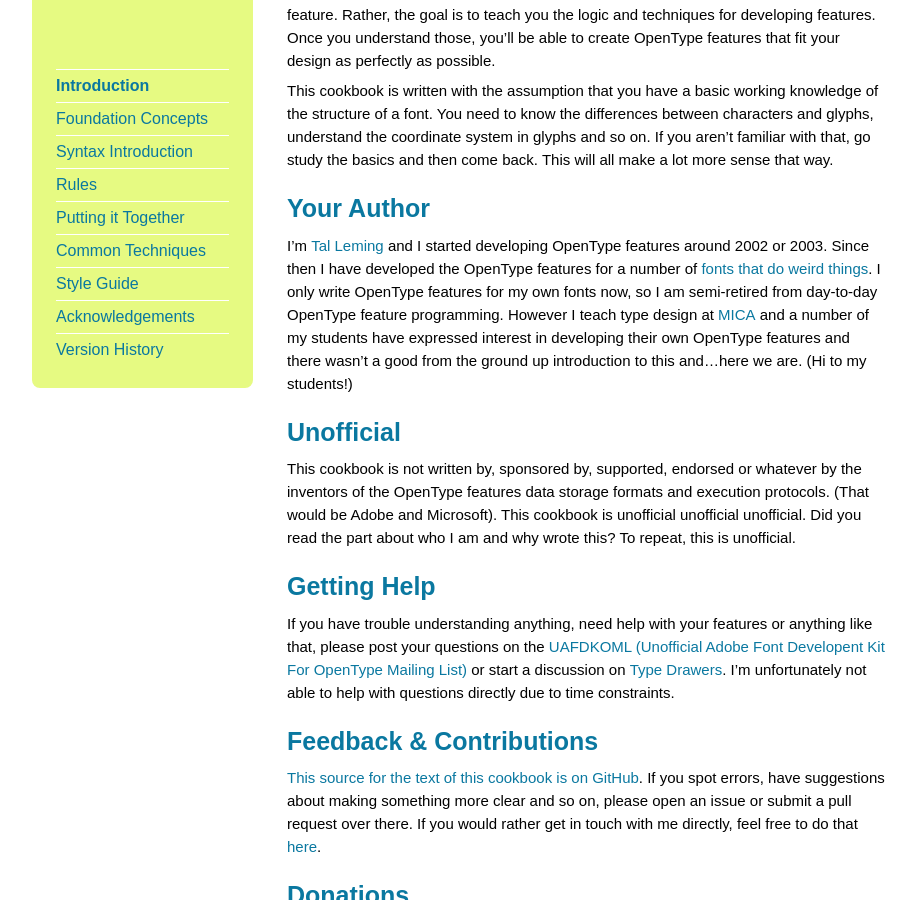
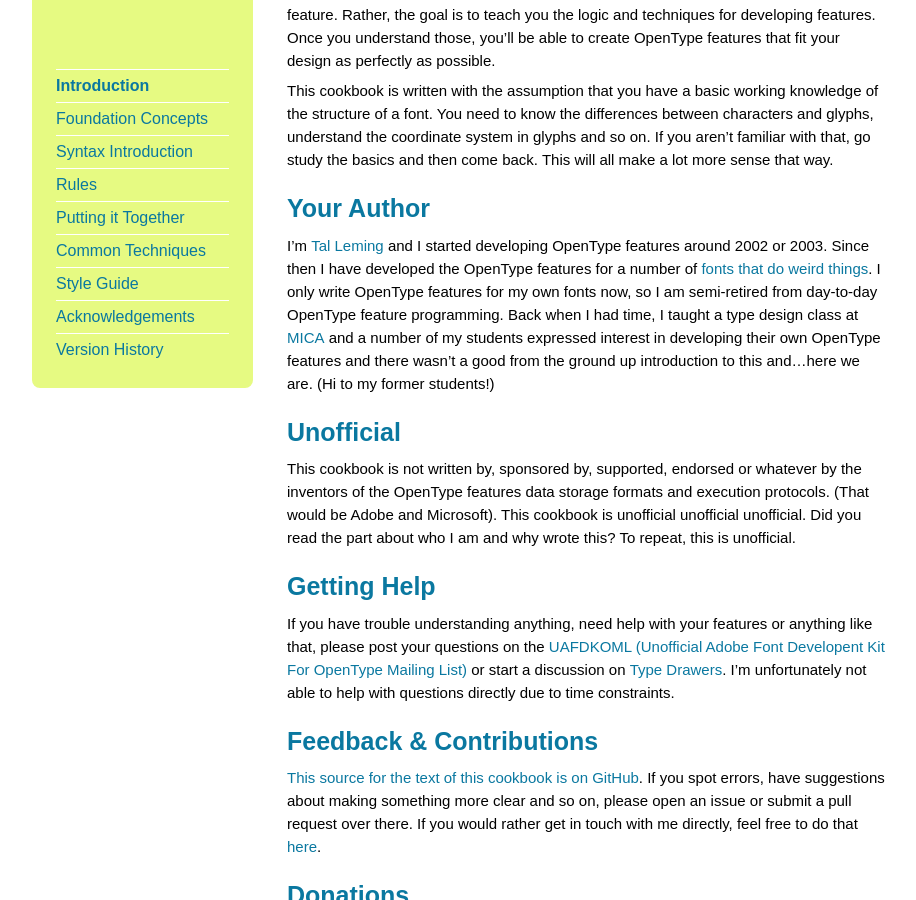
Before and after one commit to typesupply/opentype-cookbook, a Jekyll site: the page built from docs/index.md, in a window 1280 px wide and 900 px high, scrolled down 331 px. Shown: the whole window, without its empty margins (178-1094 px from the left). Built offline with Jekyll 4.4.1, drawn with Linux system fonts in a browser that asks for light colours; some web fonts are replaced.

Commit message:
Update the info about the author.

```diff
--- a/docs/index.md
+++ b/docs/index.md
@@ -11,7 +11,7 @@ This cookbook is written with the assumption that you have a basic working knowl
 
 ## Your Author
 
-I’m [Tal Leming](http://typesupply.com) and I started developing OpenType features around 2002 or 2003. Since then I have developed the OpenType features for a number of [fonts](http://www.houseind.com/fonts/edbenguiatfonts) [that](http://www.houseind.com/fonts/studiolettering) [do](http://christianschwartz.com/local.shtml) [weird](https://www.typotheque.com/fonts/julien/about) [things](https://www.typotheque.com/fonts/irma). I only write OpenType features for my own fonts now, so I am semi-retired from day-to-day OpenType feature programming. However I teach type design at [MICA](http://mica.edu) and a number of my students have expressed interest in developing their own OpenType features and there wasn’t a good from the ground up introduction to this and...here we are. (Hi to my students!)
+I’m [Tal Leming](http://typesupply.com) and I started developing OpenType features around 2002 or 2003. Since then I have developed the OpenType features for a number of [fonts](http://www.houseind.com/fonts/edbenguiatfonts) [that](http://www.houseind.com/fonts/studiolettering) [do](http://christianschwartz.com/local.shtml) [weird](https://www.typotheque.com/fonts/julien/about) [things](https://www.typotheque.com/fonts/irma). I only write OpenType features for my own fonts now, so I am semi-retired from day-to-day OpenType feature programming. Back when I had time, I taught a type design class at [MICA](http://mica.edu) and a number of my students expressed interest in developing their own OpenType features and there wasn’t a good from the ground up introduction to this and...here we are. (Hi to my former students!)
 
 ## Unofficial
 
```
